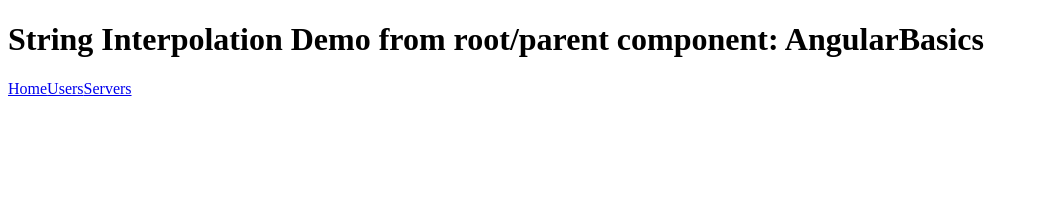
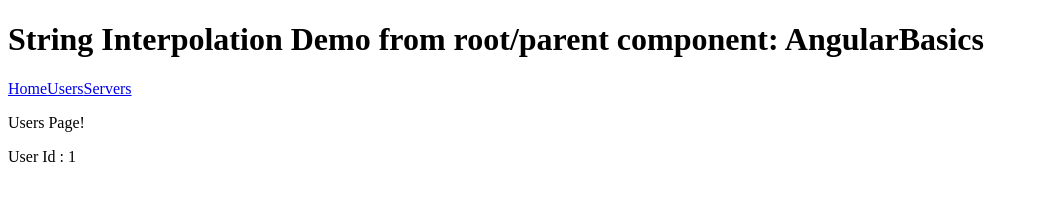
Before and after one commit to asperumalla/Angular, an Angular app: page /users/1 in a window 1280 px wide. Before the commit this address led to /. Shown: the top 216 px of the page, without its empty margins (0-1039 px from the left). Built offline with nearby package versions, Linux system fonts and the light colour scheme.

Commit message:
Add Dynamic Routing to User Component

```diff
--- a/src/app/app.module.ts
+++ b/src/app/app.module.ts
@@ -9,7 +9,7 @@ import { Routes, RouterModule} from '@angular/router'
 
 const appRoutes : Routes = [
   { path : 'home', component : HomeComponent},
-  { path : 'users', component : UsersComponent},
+  { path : 'users/:id', component : UsersComponent},
   { path : 'servers', component : ServersComponent  }
 ];
 @NgModule({
--- a/src/app/users/users.component.html
+++ b/src/app/users/users.component.html
@@ -1 +1,3 @@
-<p>users works!</p>
+<p>Users Page!</p>
+
+<p>User Id : {{userId}}</p>
--- a/src/app/users/users.component.ts
+++ b/src/app/users/users.component.ts
@@ -1,4 +1,5 @@
 import { Component, OnInit } from '@angular/core';
+import { ActivatedRoute } from '@angular/router';
 
 @Component({
   selector: 'app-users',
@@ -7,9 +8,13 @@ import { Component, OnInit } from '@angular/core';
 })
 export class UsersComponent implements OnInit {
 
-  constructor() { }
+  userId : string;
+  constructor(private route: ActivatedRoute) { }
 
   ngOnInit() {
+
+     this.userId =  this.route.snapshot.params['id'];
   }
 
+
 }
```
Also changed, not shown: 1 other file (tests, documents, lock files or other folders).
